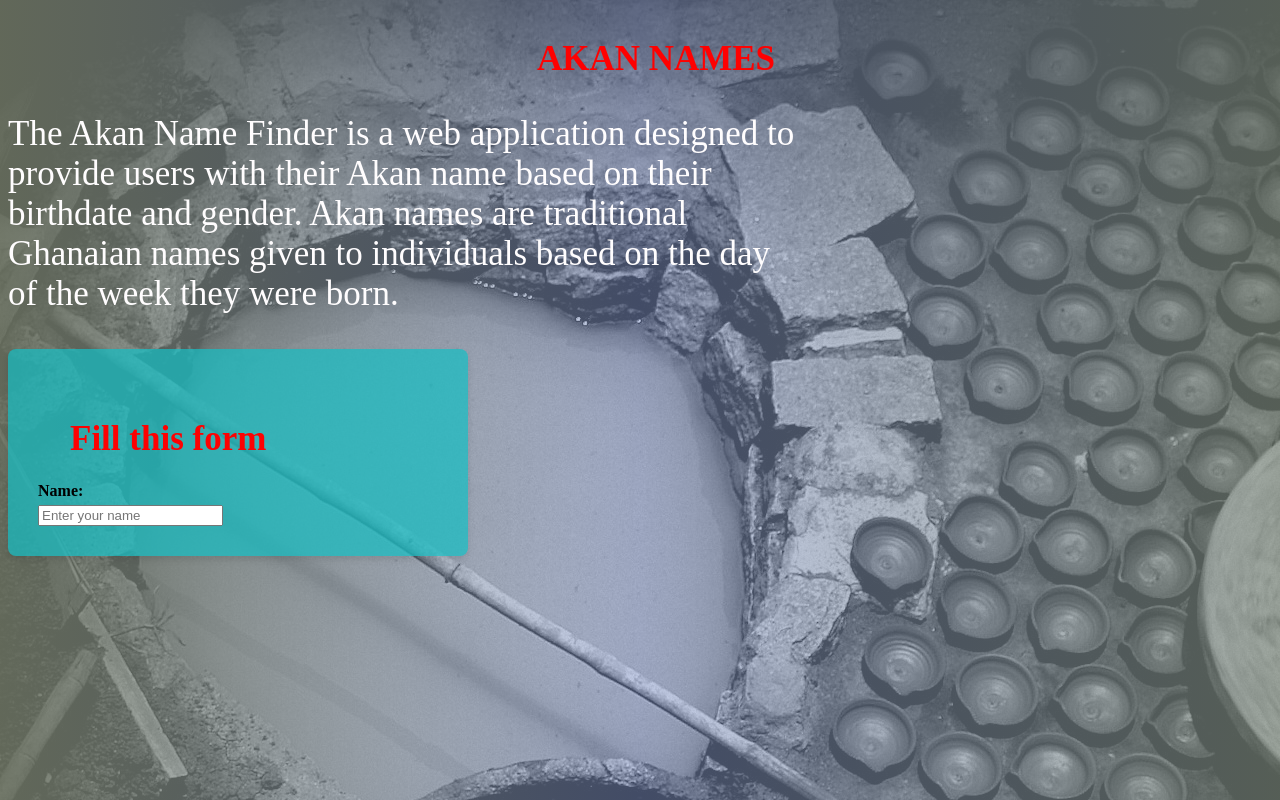
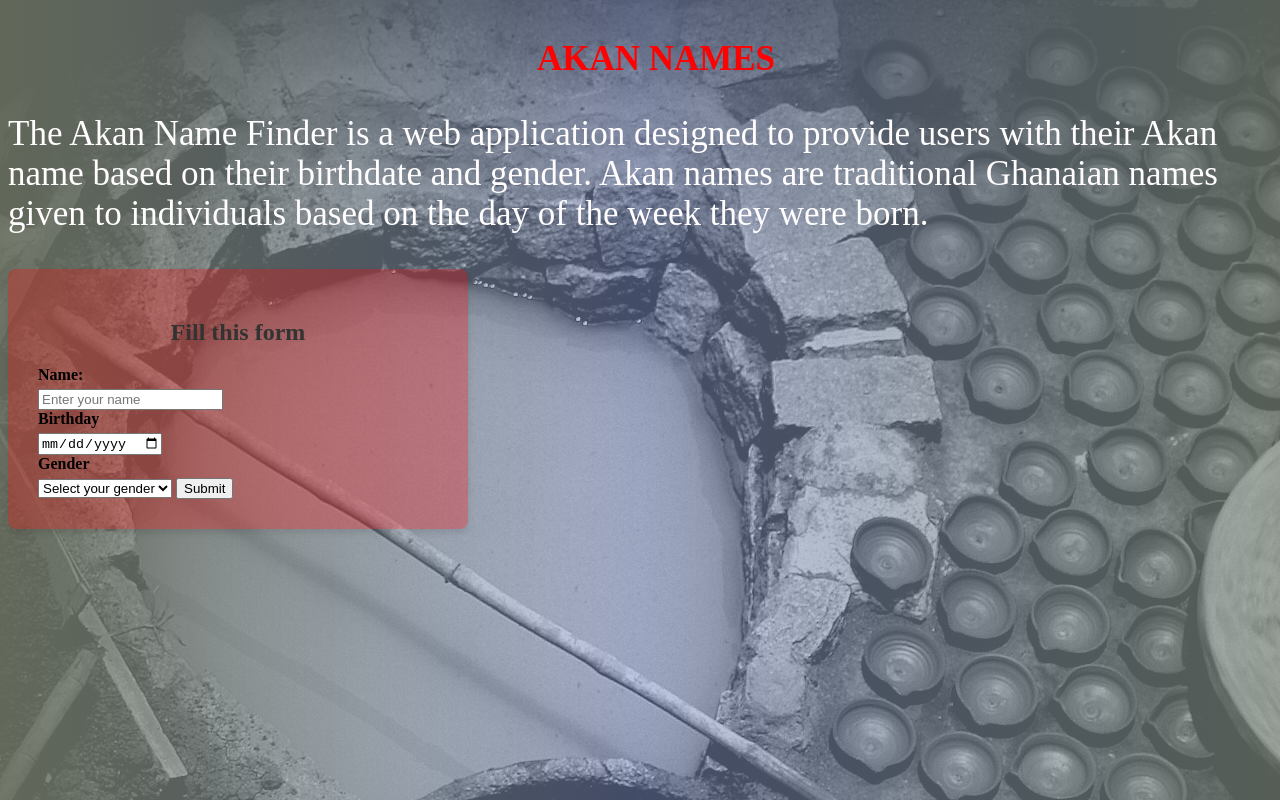
Before and after one commit to LeslieKogi/Akan-Name, a plain HTML site: page index.html in a window 1280 px wide. Drawn offline with Linux system fonts and the light colour scheme; a script that the page names is missing.

Commit message:
Form layout

```diff
--- a/index.html
+++ b/index.html
@@ -21,11 +21,19 @@
 </head>
 <body>
     <form>
-        <h1>Fill this form</h1>
+        <h2>Fill this form</h2>
         <label for="name">Name:</label>
         <input type="text" id="name" name="name" placeholder="Enter your name" required>
+        <label for="Birthday">Birthday</label>
+        <input type="date">
+        <label for="Gender">Gender</label>
+        <select id="Gender" name="gender" required>
+            <option value="">Select your gender</option>
+             <option value="male"></option>
+             <option value="female"></option>
 
-
+        </select>
+        <button type="submit">Submit</button>
     </form>
         <script src="main.js"></script>
     </body>
--- a/style.css
+++ b/style.css
@@ -10,7 +10,8 @@ div p{
 color: rgb(255, 253, 254);
 font-size: 35px;
 text-align: left;
-width:63%;
+/
+
 
 }
 div{
@@ -25,7 +26,7 @@ body {
 
 /*form*/
   form {
-      background: #15bec4b7;
+      background: #ff04044b;
       padding: 30px;
       border-radius: 8px;
       box-shadow: 0 4px 6px rgba(0, 0, 0, 0.1);
```
